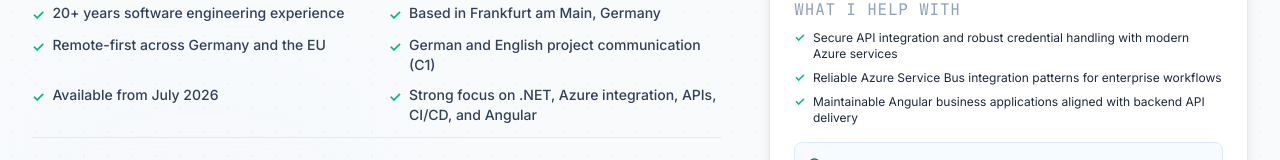
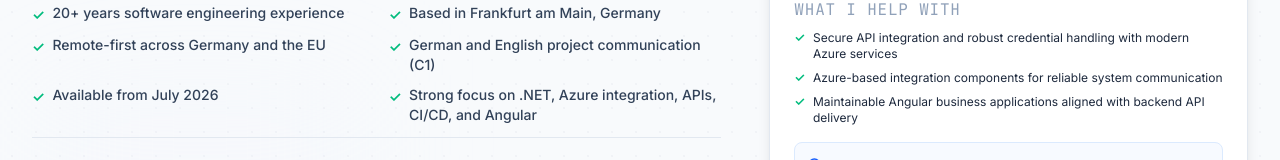
Before and after one commit to MatGhp/MGP-Consulting-, a React (Vite) app: page / in a window 1280 px wide. Shown: the part 528-688 px from the top of the page. Built offline with nearby package versions, Linux system fonts and the light colour scheme.

Commit message:
refactor: update Hero component messaging for clarity and precision

```diff
--- a/src/components/Hero.tsx
+++ b/src/components/Hero.tsx
@@ -192,7 +192,7 @@ export default function Hero({ onContactClick, onCvRequestClick }: HeroProps) {
                     </li>
                     <li className="flex items-start">
                       <span className="text-emerald-500 font-bold mr-2">✓</span>
-                      <span>Reliable Azure Service Bus integration patterns for enterprise workflows</span>
+                      <span>Azure-based integration components for reliable system communication</span>
                     </li>
                     <li className="flex items-start">
                       <span className="text-emerald-500 font-bold mr-2">✓</span>
```
